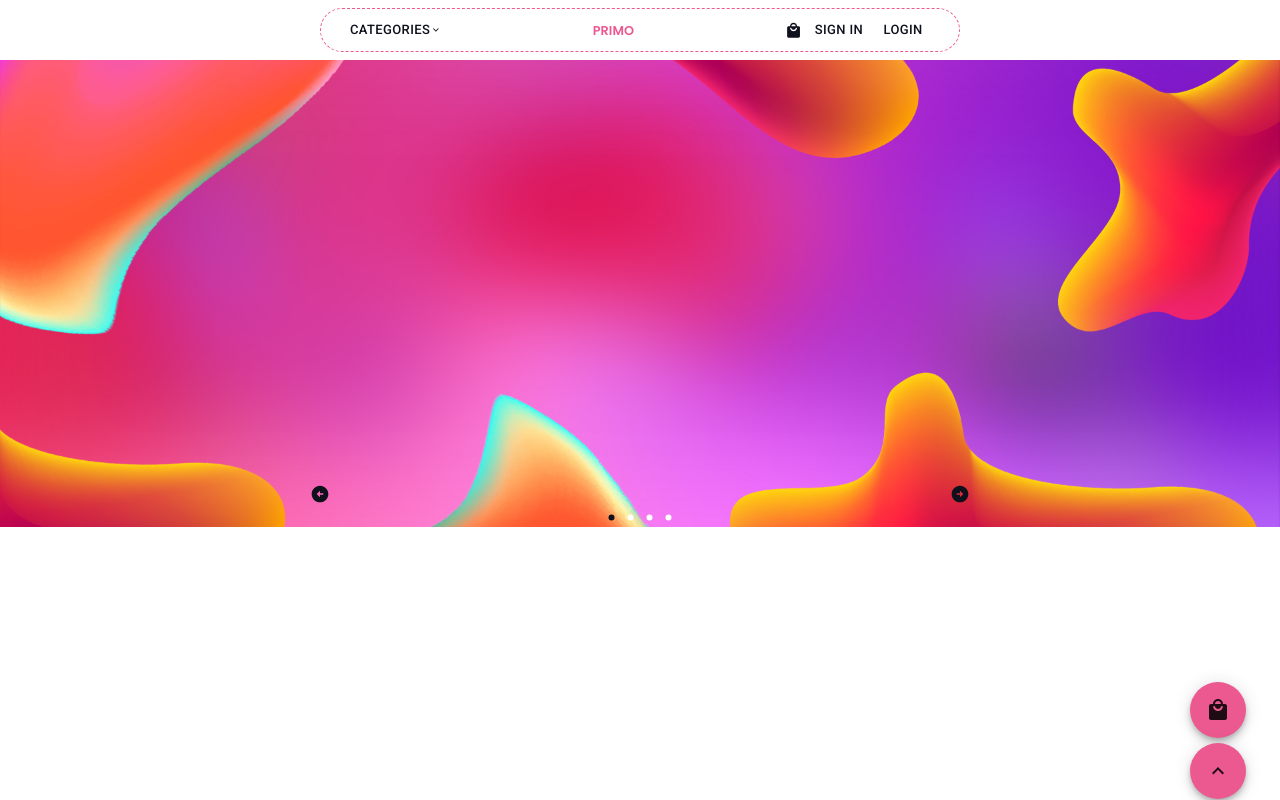
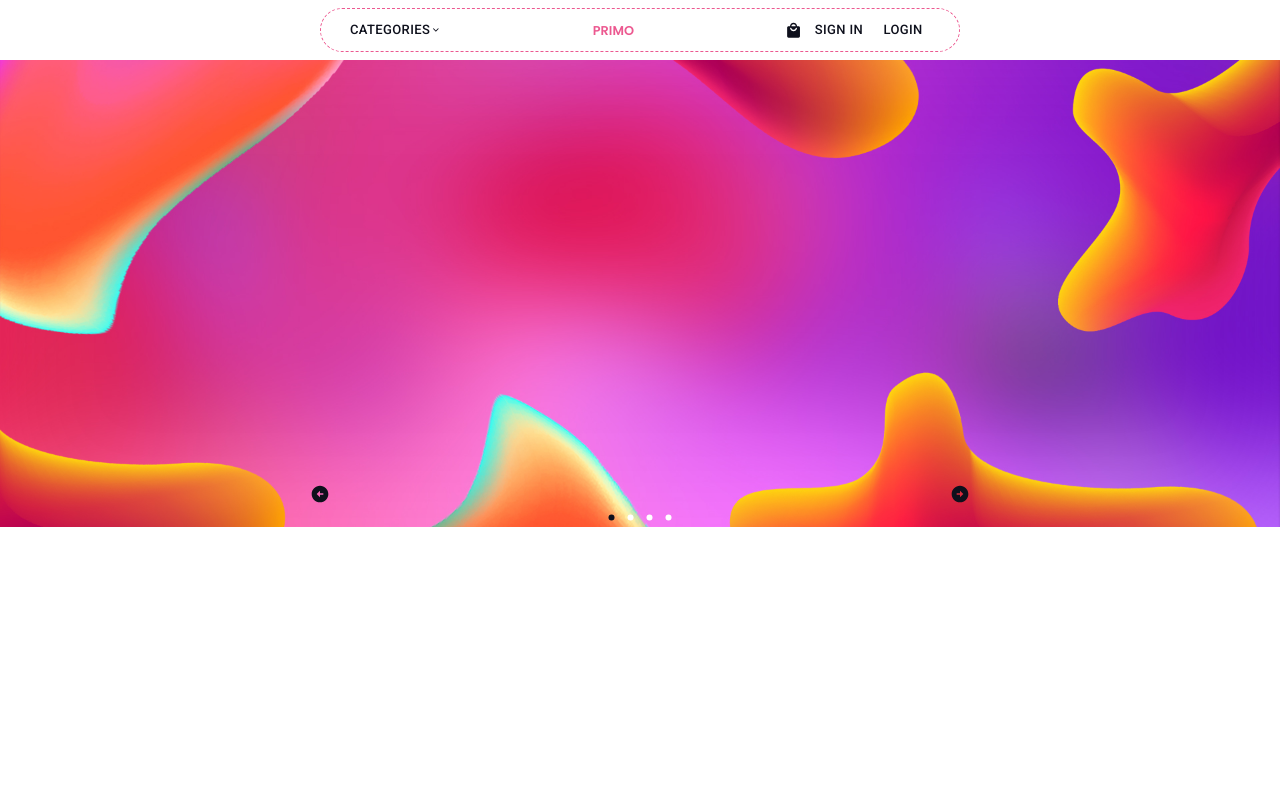
Before and after one commit to agusminahk/primo-ecom, a Next.js app in the folder client/: page /home in a window 1280 px wide. Built offline with nearby package versions, Linux system fonts and the light colour scheme.

Commit message:
refactor: new styles

```diff
--- a/client/src/components/ButtonsFixed.tsx
+++ b/client/src/components/ButtonsFixed.tsx
@@ -4,36 +4,48 @@ import UpIcon from '@mui/icons-material/KeyboardArrowUp';
 import React, { FC, useState } from 'react';
 import CartDrawer from './CartDrawer';
 
-const ButtonsFixed: FC = () => {
+const ButtonsFixed: FC<{ inView: boolean }> = ({ inView }) => {
   const [open, setOpen] = useState<boolean>(false);
 
   const fabAnimation = keyframes`
   0% {
-    transform: rotate(0) scale(0.5)
+    transform: rotate(0) scale(0.6)
   }
   100% {
     transform: rotate(360deg) scale(1)
   }
   `;
 
+  const fabAnimationReverse = keyframes`
+  0% {
+    transform: rotate(0) scale(1);
+    opacity: 90%
+  }
+  100% {
+    transform: rotate(0) scale(0.7);
+    opacity: 0%
+  }
+  `;
+
   const styles = {
     firstBoxStyle: {
       position: 'fixed',
-      mt: '85vh',
-      ml: '90%',
+      left: '95%',
+      top: '86%',
       display: 'flex',
       alignContent: 'center',
       flexDirection: 'column',
+      zIndex: 99999,
     },
     cartFabStyle: {
       backgroundColor: 'highlight.main',
       m: '4%',
-      animation: `${fabAnimation} 0.7s both`,
+      animation: inView ? `${fabAnimationReverse} 0.4s both` : `${fabAnimation} 0.3s both`,
     },
     scrollFabStyle: {
       backgroundColor: 'highlight.main',
       m: '4%',
-      animation: `${fabAnimation} 0.7s both`,
+      animation: inView ? `${fabAnimationReverse} 0.4s both` : `${fabAnimation} 0.3s both`,
     },
   };
 
```
